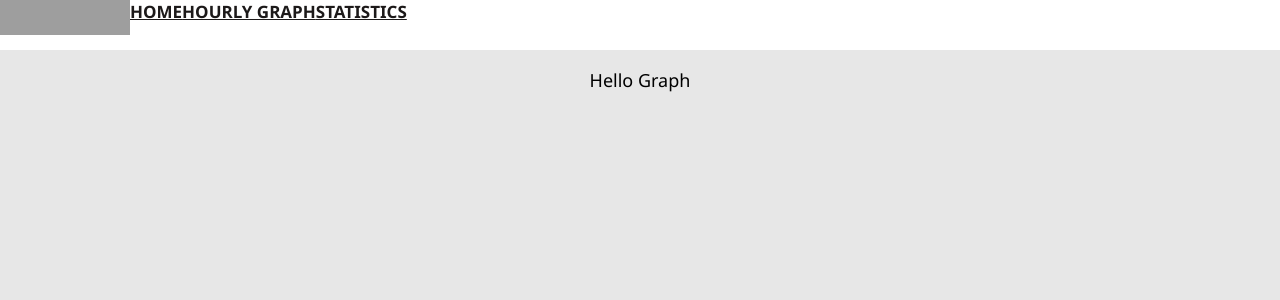
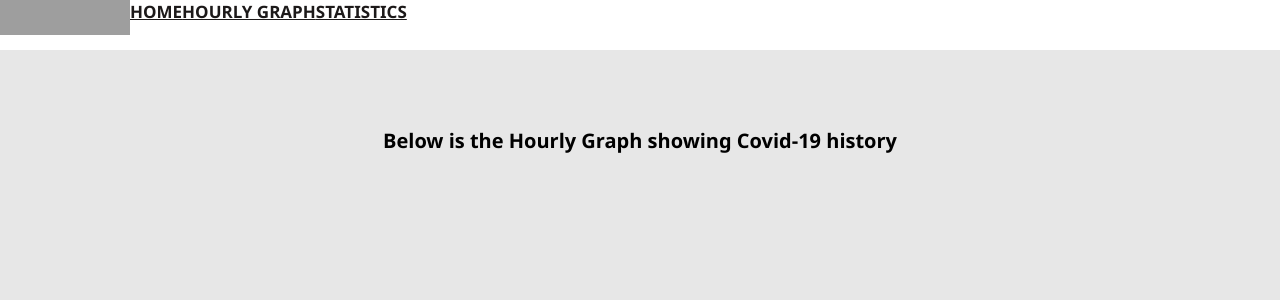
Before and after one commit to brianwangora/cyhealth-covid19-analysis, a React (Create React App) app: page /graph in a window 1280 px wide. Shown: the top 300 px of the page. Built offline with nearby package versions, Linux system fonts and the light colour scheme; grey boxes are pictures that could not be loaded; the HTML template or start-up script is replaced by a standard one.

Commit message:
graph page text written

```diff
--- a/src/components/Graph.js
+++ b/src/components/Graph.js
@@ -3,8 +3,8 @@ import React from 'react';
 
 export default function Graph() {
     return(
-        <div>
-            <p>Hello Graph</p>
+        <div className='hourlyGraph'>
+            <h1>Below is the Hourly Graph showing Covid-19 history</h1>
         </div>
     )
 }
--- a/src/css/Graph.css
+++ b/src/css/Graph.css
@@ -0,0 +1,9 @@
+.hourlyGraph{
+    text-align: center;
+}
+
+h1{
+    align-content: center;
+    font-size: 20px;
+    font-weight: 600;
+}
```
